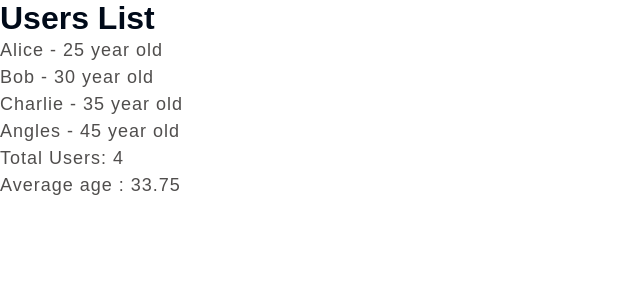
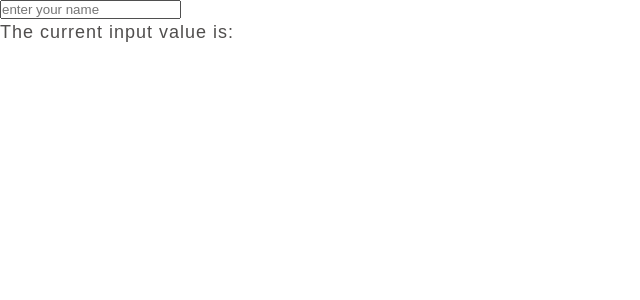
Before and after one commit to pallavi0113/React-project, a React (Vite) app in the folder my-project/: page / in a window 1280 px wide. Shown: the top 300 px of the page, without its empty margins (0-640 px from the left). Built offline with nearby package versions, Linux system fonts and the light colour scheme.

Commit message:
new code

```diff
--- a/my-project/src/App.jsx
+++ b/my-project/src/App.jsx
@@ -5,7 +5,8 @@
 // import { EventProps } from "./components/EventProps";
 // import { EventPropagation } from "./components/EventPropagation";
 
-import { DerivedState } from "./components/DericedState";
+// import { DerivedState } from "./components/DericedState";
+import { LiftingState } from "./components/LiftStateUp";
 // import { State } from "./components/hooks/state";
 
 
@@ -19,7 +20,8 @@
   {/* <EventProps /> */}
   {/* < EventPropagation /> */}
   {/* <State /> */}
-  <DerivedState />
+  {/* <DerivedState /> */}
+  <LiftingState />
   </section>
   );
 };
--- /dev/null
+++ b/my-project/src/components/LiftStateUp.jsx
@@ -0,0 +1,56 @@
+// import { useState } from "react";
+
+// export const LiftingState = () => {
+//     const [inputValue, setInputValue] = useState("");
+//     return (
+//         <>
+//         <InputComponent />
+//         <DisplayComponent/>
+//         </>
+//     );
+// };
+
+// const InputComponent = () => {
+//     return (
+//         <>
+//         <input type="text" placeholder="enter your name" value={inputValue}
+//         onChange={(e) => setInputValue(e.target.value)}
+//         ></input>
+//         </>
+//     );
+// };
+
+// const DisplayComponent = () => {
+//     return <p> The current input value is : </p>
+// };
+
+
+import { useState } from "react";
+
+export const LiftingState = () => {
+    const [inputValue, setInputValue] = useState("");
+
+    return (
+        <>
+            <InputComponent inputValue={inputValue} setInputValue={setInputValue} />
+            <DisplayComponent inputValue={inputValue} />
+        </>
+    );
+};
+
+const InputComponent = ({ inputValue, setInputValue }) => {
+    return (
+        <>
+            <input
+                type="text"
+                placeholder="enter your name"
+                value={inputValue}
+                onChange={(e) => setInputValue(e.target.value)}
+            ></input>
+        </>
+    );
+};
+
+const DisplayComponent = ({ inputValue }) => {
+    return <p>The current input value is: {inputValue}</p>;
+};
```
